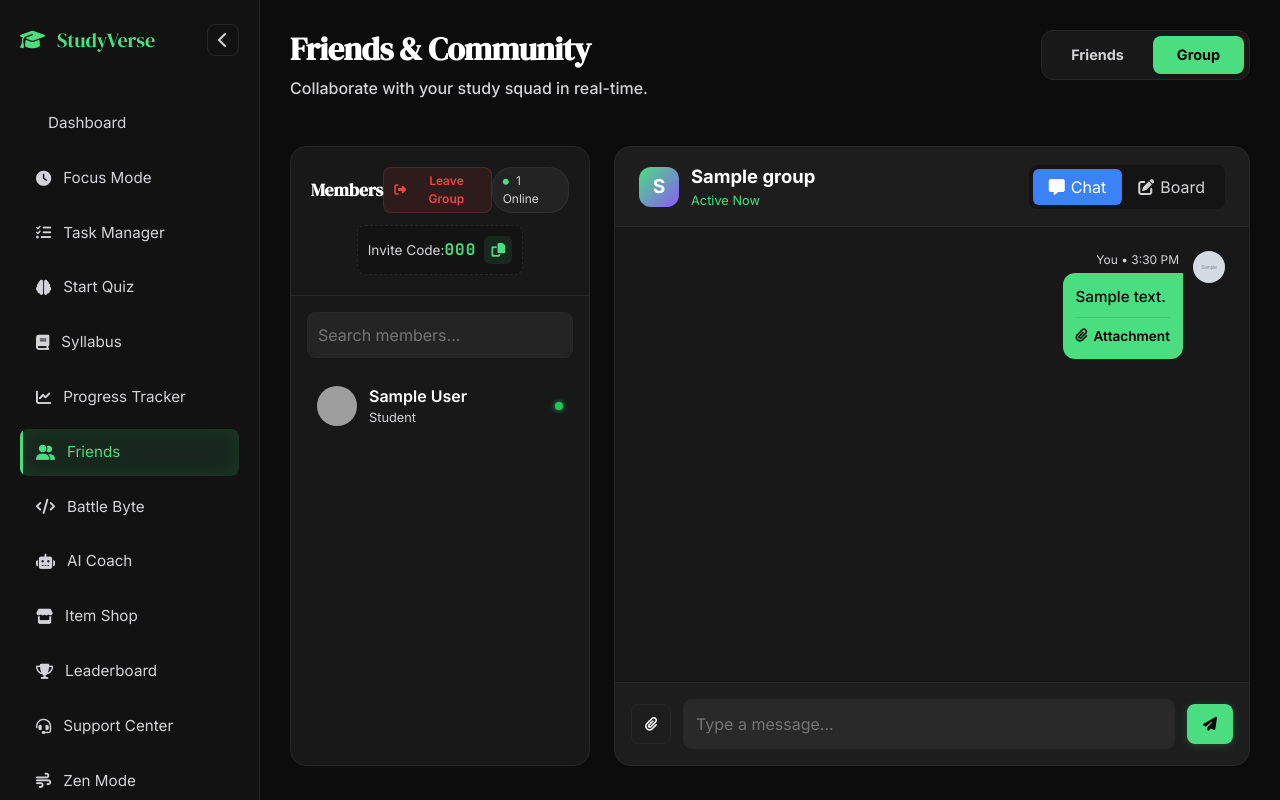
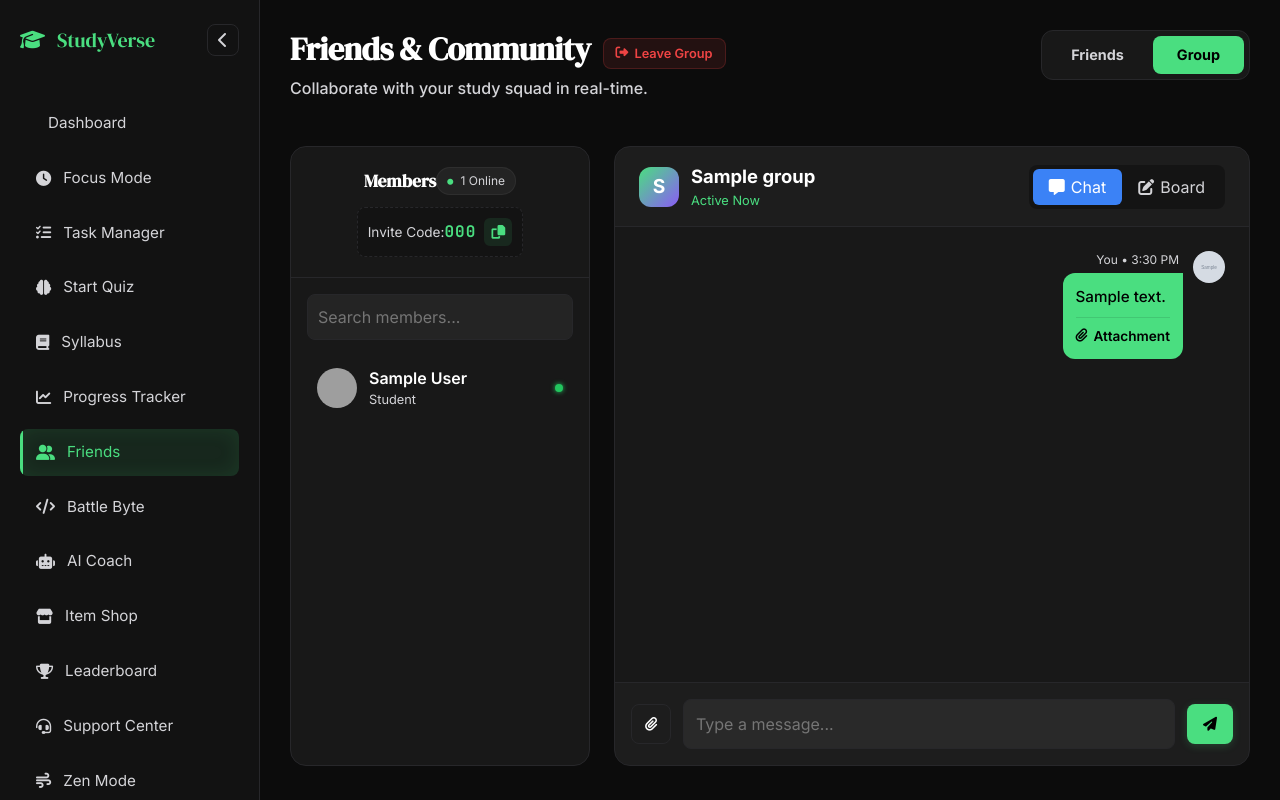
Before and after one commit to Manin1311/StudyVerse_Final, a Flask app: page /group in a window 1280 px wide. Run offline with Flask 3, Linux system fonts and the light colour scheme; a user stored in the database is signed in; tables that the repository leaves empty hold one stand-in row (values such as "Sample post"); grey boxes marked "Sample" are stand-in pictures; some libraries are stand-ins or nearby versions; grey boxes are pictures that could not be loaded.

Commit message:
Restore Leave Group button to header

```diff
--- a/templates/group_chat.html
+++ b/templates/group_chat.html
@@ -6,8 +6,16 @@
 <header class="friends-header">
     <div class="friends-header-info">
         <div style="display: flex; align-items: center; gap: 12px;">
-            <h1 class="page-title-friends">Friends & Community</h1>
-
+            <h1 class="page-title-friends">Friends &amp; Community</h1>
+            {% if group %}
+            <form action="{{ url_for('group_leave') }}" method="POST" style="margin: 0;">
+                <button type="submit" title="Leave Group"
+                    style="background: rgba(239, 68, 68, 0.1); color: #ef4444; border: 1px solid rgba(239, 68, 68, 0.2); padding: 5px 12px; border-radius: 8px; font-weight: 600; cursor: pointer; transition: all 0.2s; font-size: 0.8rem; display: flex; align-items: center; gap: 6px;"
+                    onclick="return confirm('Are you sure you want to leave this group?');">
+                    <i class="fa-solid fa-right-from-bracket"></i> Leave Group
+                </button>
+            </form>
+            {% endif %}
         </div>
         <p class="friends-subtitle">Collaborate with your study squad in real-time.</p>
     </div>
@@ -65,14 +73,6 @@
             <div style="display: flex; justify-content: space-between; align-items: center;">
                 <div class="card-title" style="font-size: 1.1rem; font-weight: 700; color: #fff; margin: 0;">Members
                 </div>
-
-                <form action="{{ url_for('group_leave') }}" method="POST" style="margin: 0;">
-                    <button type="submit" class="btn btn-danger" title="Leave Group"
-                        style="background: rgba(239, 68, 68, 0.1); color: #ef4444; border: 1px solid rgba(239, 68, 68, 0.2); padding: 4px 10px; border-radius: 8px; font-weight: 600; cursor: pointer; transition: all 0.2s; font-size: 0.75rem; display: flex; align-items: center; gap: 6px;"
-                        onclick="return confirm('Are you sure you want to leave this group?');">
-                        <i class="fa-solid fa-right-from-bracket"></i> Leave Group
-                    </button>
-                </form>
                 <div
                     style="font-size: 0.75rem; color: var(--text-secondary); background: rgba(255,255,255,0.05); padding: 4px 10px; border-radius: 20px; border: 1px solid rgba(255,255,255,0.05);">
                     <i class="fa-solid fa-circle"
--- a/templates/layout.html
+++ b/templates/layout.html
@@ -21,7 +21,7 @@
     <!-- Stylesheets -->
     <link rel="stylesheet" href="https://cdnjs.cloudflare.com/ajax/libs/font-awesome/6.4.0/css/all.min.css">
     <link href="https://cdn.jsdelivr.net/npm/bootstrap@5.3.0/dist/css/bootstrap.min.css" rel="stylesheet">
-    <link rel="stylesheet" href="{{ url_for('static', filename='css/style.css') }}?v=1.0.6">
+    <link rel="stylesheet" href="{{ url_for('static', filename='css/style.css') }}?v=1.0.7">
     <link rel="stylesheet" href="{{ url_for('static', filename='css/zen_mode.css') }}?v=1.0.1">
     <link rel="icon" type="image/png" href="{{ url_for('static', filename='img/favicon.png') }}">
 </head>
```
